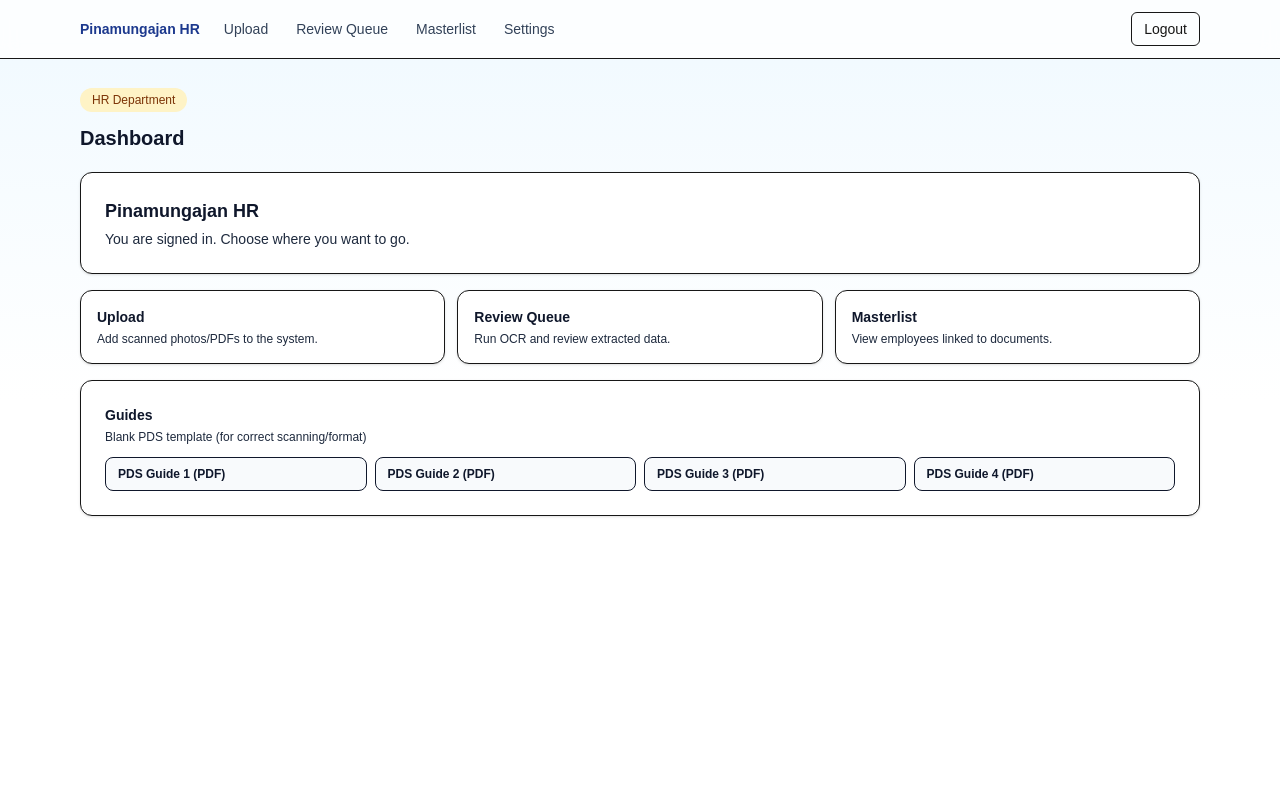
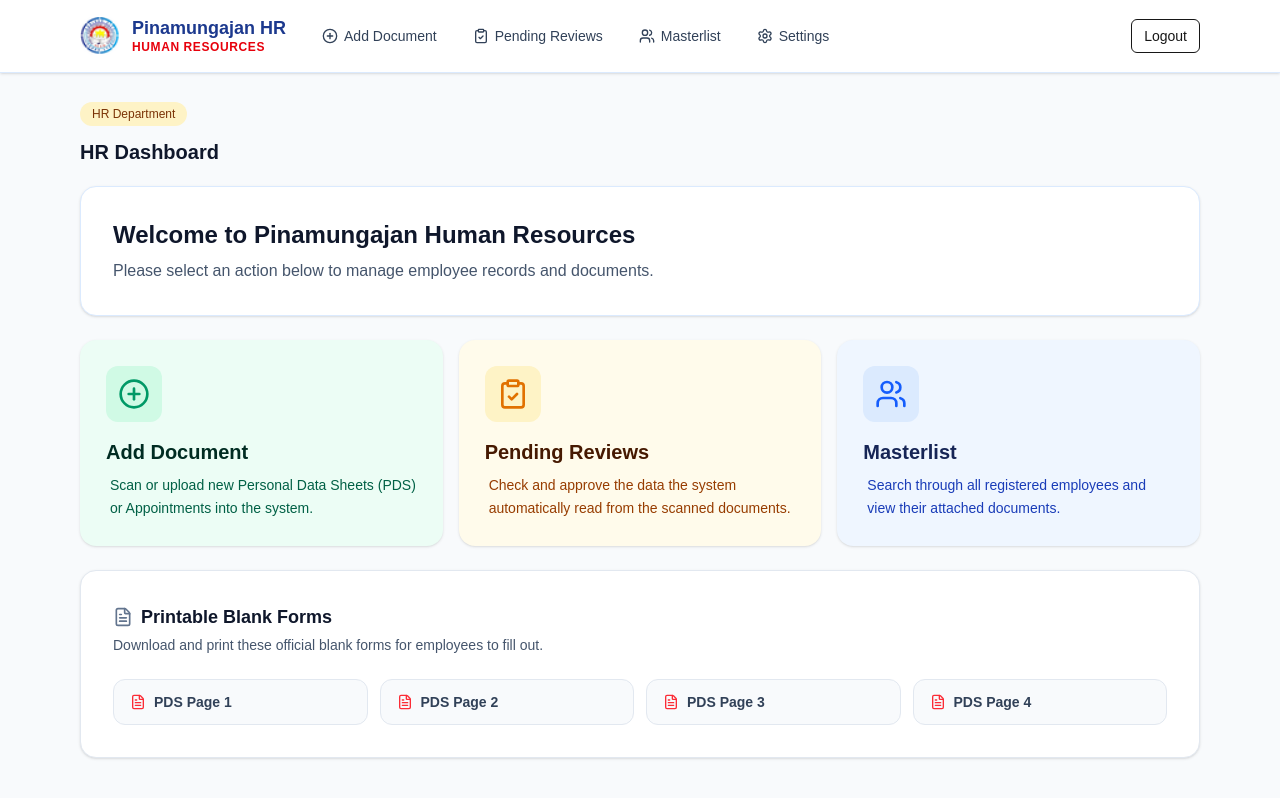
Before and after one commit to Morphmatt14/pinamungajan-hr-web, a Next.js app: page / in a window 1280 px wide. Built offline with nearby package versions, Linux system fonts and the light colour scheme.

Commit message:
Enhance UI/UX for HR dashboard and add Pinamungajan logo

```diff
--- a/package.json
+++ b/package.json
@@ -15,6 +15,7 @@
     "@supabase/ssr": "^0.8.0",
     "docx": "^9.5.1",
     "konva": "^9.3.22",
+    "lucide-react": "^0.577.0",
     "next": "16.1.6",
     "pdf-lib": "^1.17.1",
     "pdfjs-dist": "^5.4.624",
--- a/src/app/page.tsx
+++ b/src/app/page.tsx
@@ -1,67 +1,93 @@
 import Link from "next/link";
 import { AppShell } from "@/components/AppShell";
+import { PlusCircle, ClipboardCheck, Users, FileText } from "lucide-react";
 
 export default function Home() {
   return (
-    <AppShell title="Dashboard">
-      <div className="grid gap-4">
-        <div className="rounded-xl border bg-white p-6 shadow-sm">
-          <h2 className="text-lg font-semibold text-slate-900">Pinamungajan HR</h2>
-          <p className="mt-1 text-sm text-slate-800">
-            You are signed in. Choose where you want to go.
+    <AppShell title="HR Dashboard">
+      <div className="grid gap-6">
+        <div className="rounded-2xl border border-blue-100 bg-white p-6 shadow-sm sm:p-8">
+          <h2 className="text-2xl font-bold text-slate-900">Welcome to Pinamungajan Human Resources</h2>
+          <p className="mt-2 text-base text-slate-600">
+            Please select an action below to manage employee records and documents.
           </p>
         </div>
 
-        <div className="grid gap-3 md:grid-cols-3">
-          <Link href="/upload" className="rounded-xl border bg-white p-4 shadow-sm hover:bg-slate-50">
-            <div className="text-sm font-semibold text-slate-900">Upload</div>
-            <div className="mt-1 text-xs text-slate-800">Add scanned photos/PDFs to the system.</div>
+        <div className="grid gap-4 md:grid-cols-3">
+          <Link href="/upload" className="group flex flex-col justify-between rounded-2xl border-2 border-transparent bg-emerald-50 p-6 shadow-sm transition-all hover:border-emerald-200 hover:bg-emerald-100 hover:shadow-md">
+            <div>
+              <div className="mb-4 inline-flex rounded-xl bg-emerald-100 p-3 text-emerald-600 group-hover:bg-emerald-200">
+                <PlusCircle className="h-8 w-8" />
+              </div>
+              <div className="text-xl font-bold text-emerald-950">Add Document</div>
+              <div className="mt-2 pl-1 text-sm text-emerald-800 leading-relaxed">Scan or upload new Personal Data Sheets (PDS) or Appointments into the system.</div>
+            </div>
           </Link>
-          <Link href="/review" className="rounded-xl border bg-white p-4 shadow-sm hover:bg-slate-50">
-            <div className="text-sm font-semibold text-slate-900">Review Queue</div>
-            <div className="mt-1 text-xs text-slate-800">Run OCR and review extracted data.</div>
+
+          <Link href="/review" className="group flex flex-col justify-between rounded-2xl border-2 border-transparent bg-amber-50 p-6 shadow-sm transition-all hover:border-amber-200 hover:bg-amber-100 hover:shadow-md">
+            <div>
+              <div className="mb-4 inline-flex rounded-xl bg-amber-100 p-3 text-amber-600 group-hover:bg-amber-200">
+                <ClipboardCheck className="h-8 w-8" />
+              </div>
+              <div className="text-xl font-bold text-amber-950">Pending Reviews</div>
+              <div className="mt-2 pl-1 text-sm text-amber-800 leading-relaxed">Check and approve the data the system automatically read from the scanned documents.</div>
+            </div>
           </Link>
-          <Link href="/masterlist" className="rounded-xl border bg-white p-4 shadow-sm hover:bg-slate-50">
-            <div className="text-sm font-semibold text-slate-900">Masterlist</div>
-            <div className="mt-1 text-xs text-slate-800">View employees linked to documents.</div>
+
+          <Link href="/masterlist" className="group flex flex-col justify-between rounded-2xl border-2 border-transparent bg-blue-50 p-6 shadow-sm transition-all hover:border-blue-200 hover:bg-blue-100 hover:shadow-md">
+            <div>
+              <div className="mb-4 inline-flex rounded-xl bg-blue-100 p-3 text-blue-600 group-hover:bg-blue-200">
+                <Users className="h-8 w-8" />
+              </div>
+              <div className="text-xl font-bold text-blue-950">Masterlist</div>
+              <div className="mt-2 pl-1 text-sm text-blue-800 leading-relaxed">Search through all registered employees and view their attached documents.</div>
+            </div>
           </Link>
         </div>
 
-        <div className="rounded-xl border bg-white p-6 shadow-sm">
-          <div className="text-sm font-semibold text-slate-900">Guides</div>
-          <div className="mt-1 text-xs text-slate-800">Blank PDS template (for correct scanning/format)</div>
-          <div className="mt-3 grid gap-2 sm:grid-cols-2 lg:grid-cols-4">
+        <div className="rounded-2xl border border-slate-200 bg-white p-6 shadow-sm sm:p-8">
+          <div className="flex items-center gap-2">
+            <FileText className="h-5 w-5 text-slate-500" />
+            <h3 className="text-lg font-bold text-slate-900">Printable Blank Forms</h3>
+          </div>
+          <p className="mt-1 text-sm text-slate-600">Download and print these official blank forms for employees to fill out.</p>
+
+          <div className="mt-6 grid gap-3 sm:grid-cols-2 lg:grid-cols-4">
             <a
-              className="rounded-lg border bg-slate-50 px-3 py-2 text-xs font-semibold text-slate-900 hover:bg-slate-100"
+              className="flex items-center gap-2 rounded-xl border border-slate-200 bg-slate-50 px-4 py-3 text-sm font-semibold text-slate-700 transition-colors hover:bg-slate-100 hover:text-slate-900"
               href="/guides/CS-Form-No.-212-Revised-2025-Personal-Data-Sheet.pdf"
               target="_blank"
               rel="noreferrer"
             >
-              PDS Guide 1 (PDF)
+              <FileText className="h-4 w-4 text-red-500" />
+              PDS Page 1
             </a>
             <a
-              className="rounded-lg border bg-slate-50 px-3 py-2 text-xs font-semibold text-slate-900 hover:bg-slate-100"
+              className="flex items-center gap-2 rounded-xl border border-slate-200 bg-slate-50 px-4 py-3 text-sm font-semibold text-slate-700 transition-colors hover:bg-slate-100 hover:text-slate-900"
               href="/guides/CS-Form-No.-212-Revised-2025-Personal-Data-Sheet2.pdf"
               target="_blank"
               rel="noreferrer"
             >
-              PDS Guide 2 (PDF)
+              <FileText className="h-4 w-4 text-red-500" />
+              PDS Page 2
             </a>
             <a
-              className="rounded-lg border bg-slate-50 px-3 py-2 text-xs font-semibold text-slate-900 hover:bg-slate-100"
+              className="flex items-center gap-2 rounded-xl border border-slate-200 bg-slate-50 px-4 py-3 text-sm font-semibold text-slate-700 transition-colors hover:bg-slate-100 hover:text-slate-900"
               href="/guides/CS-Form-No.-212-Revised-2025-Personal-Data-Sheet3.pdf"
               target="_blank"
               rel="noreferrer"
             >
-              PDS Guide 3 (PDF)
+              <FileText className="h-4 w-4 text-red-500" />
+              PDS Page 3
             </a>
             <a
-              className="rounded-lg border bg-slate-50 px-3 py-2 text-xs font-semibold text-slate-900 hover:bg-slate-100"
+              className="flex items-center gap-2 rounded-xl border border-slate-200 bg-slate-50 px-4 py-3 text-sm font-semibold text-slate-700 transition-colors hover:bg-slate-100 hover:text-slate-900"
               href="/guides/CS-Form-No.-212-Revised-2025-Personal-Data-Sheet4.pdf"
               target="_blank"
               rel="noreferrer"
             >
-              PDS Guide 4 (PDF)
+              <FileText className="h-4 w-4 text-red-500" />
+              PDS Page 4
             </a>
           </div>
         </div>
--- a/src/components/AppShell.tsx
+++ b/src/components/AppShell.tsx
@@ -1,5 +1,6 @@
 import Link from "next/link";
 import { LogoutButton } from "@/components/LogoutButton";
+import { PlusCircle, ClipboardCheck, Users, Settings } from "lucide-react";
 
 export function AppShell({
   title,
@@ -9,26 +10,34 @@ export function AppShell({
   children: React.ReactNode;
 }) {
   return (
-    <div className="min-h-screen bg-gradient-to-b from-sky-50 via-white to-white">
-      <header className="border-b bg-white/80 backdrop-blur">
-        <div className="mx-auto flex max-w-6xl flex-col gap-3 px-4 py-3 sm:flex-row sm:items-center sm:justify-between">
-          <div className="flex flex-col gap-2 sm:flex-row sm:items-center sm:gap-4">
-            <Link href="/" className="text-sm font-semibold text-blue-900">
-              Pinamungajan HR
+    <div className="min-h-screen bg-slate-50">
+      <header className="border-b border-blue-100 bg-white shadow-sm">
+        <div className="mx-auto flex max-w-6xl flex-col gap-4 px-4 py-4 sm:flex-row sm:items-center sm:justify-between">
+          <div className="flex flex-col gap-4 sm:flex-row sm:items-center sm:gap-6">
+            <Link href="/" className="flex items-center gap-3">
+              <img src="/logo.png" alt="Pinamungajan Logo" className="h-10 w-10 object-contain" />
+              <div className="flex flex-col">
+                <span className="text-lg font-bold text-blue-900 leading-tight">Pinamungajan HR</span>
+                <span className="text-xs font-semibold text-red-600 uppercase tracking-wider">Human Resources</span>
+              </div>
             </Link>
 
-            <nav className="flex flex-wrap items-center gap-2 text-sm text-slate-700 sm:gap-3">
-              <Link className="rounded-md px-2 py-1 hover:bg-sky-100 hover:text-blue-900" href="/upload">
-                Upload
+            <nav className="flex flex-wrap items-center gap-2 text-sm font-medium text-slate-700 sm:gap-3">
+              <Link className="flex items-center gap-1.5 rounded-full px-3 py-1.5 hover:bg-emerald-50 hover:text-emerald-700 transition-colors" href="/upload">
+                <PlusCircle className="h-4 w-4" />
+                <span>Add Document</span>
               </Link>
-              <Link className="rounded-md px-2 py-1 hover:bg-sky-100 hover:text-blue-900" href="/review">
-                Review Queue
+              <Link className="flex items-center gap-1.5 rounded-full px-3 py-1.5 hover:bg-amber-50 hover:text-amber-700 transition-colors" href="/review">
+                <ClipboardCheck className="h-4 w-4" />
+                <span>Pending Reviews</span>
               </Link>
-              <Link className="rounded-md px-2 py-1 hover:bg-sky-100 hover:text-blue-900" href="/masterlist">
-                Masterlist
+              <Link className="flex items-center gap-1.5 rounded-full px-3 py-1.5 hover:bg-blue-50 hover:text-blue-700 transition-colors" href="/masterlist">
+                <Users className="h-4 w-4" />
+                <span>Masterlist</span>
               </Link>
-              <Link className="rounded-md px-2 py-1 hover:bg-amber-100 hover:text-amber-900" href="/settings">
-                Settings
+              <Link className="flex items-center gap-1.5 rounded-full px-3 py-1.5 hover:bg-slate-100 hover:text-slate-900 transition-colors" href="/settings">
+                <Settings className="h-4 w-4" />
+                <span>Settings</span>
               </Link>
             </nav>
           </div>
```
Also changed, not shown: public/logo.png (added), 1 other file (tests, documents, lock files or other folders).
